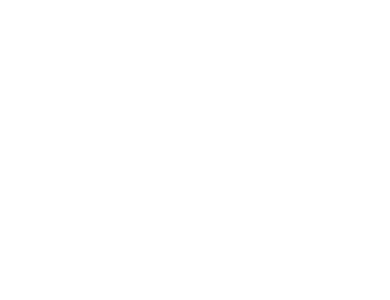
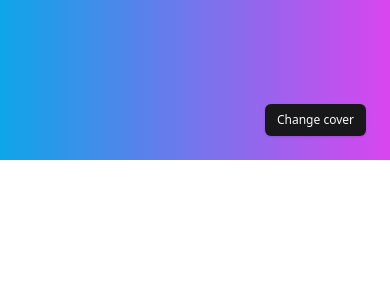
Before and after one commit to keyding/blocklet-profile, a Vue app: page / in a window 390 px wide. Shown: the top 300 px of the page. Built offline with nearby package versions, Linux system fonts and the light colour scheme.

Commit message:
feat: add Cover

```diff
--- a/src/App.vue
+++ b/src/App.vue
@@ -1,9 +1,12 @@
 <script setup lang="ts">
+import Cover from './components/profile/Cover.vue'
 import Layout from './components/profile/Layout.vue'
 </script>
 
 <template>
   <main class="w-full h-full bg-zinc-100 overflow-auto">
-    <Layout />
+    <Layout>
+      <Cover />
+    </Layout>
   </main>
 </template>
--- /dev/null
+++ b/src/components/profile/Cover.vue
@@ -0,0 +1,15 @@
+<!--
+ * @author: Caven
+ * @since: 2024-08-01
+-->
+<script setup lang="ts">
+import { Button } from '@/components/ui/button'
+</script>
+
+<template>
+  <section class="group w-full h-40 bg-gradient-to-r from-sky-500 to-fuchsia-500 relative transition-all lg:rounded-t-3xl lg:h-52">
+    <Button size="sm" class="absolute right-6 bottom-6 lg:hidden lg:group-hover:block">
+      Change cover
+    </Button>
+  </section>
+</template>
```
